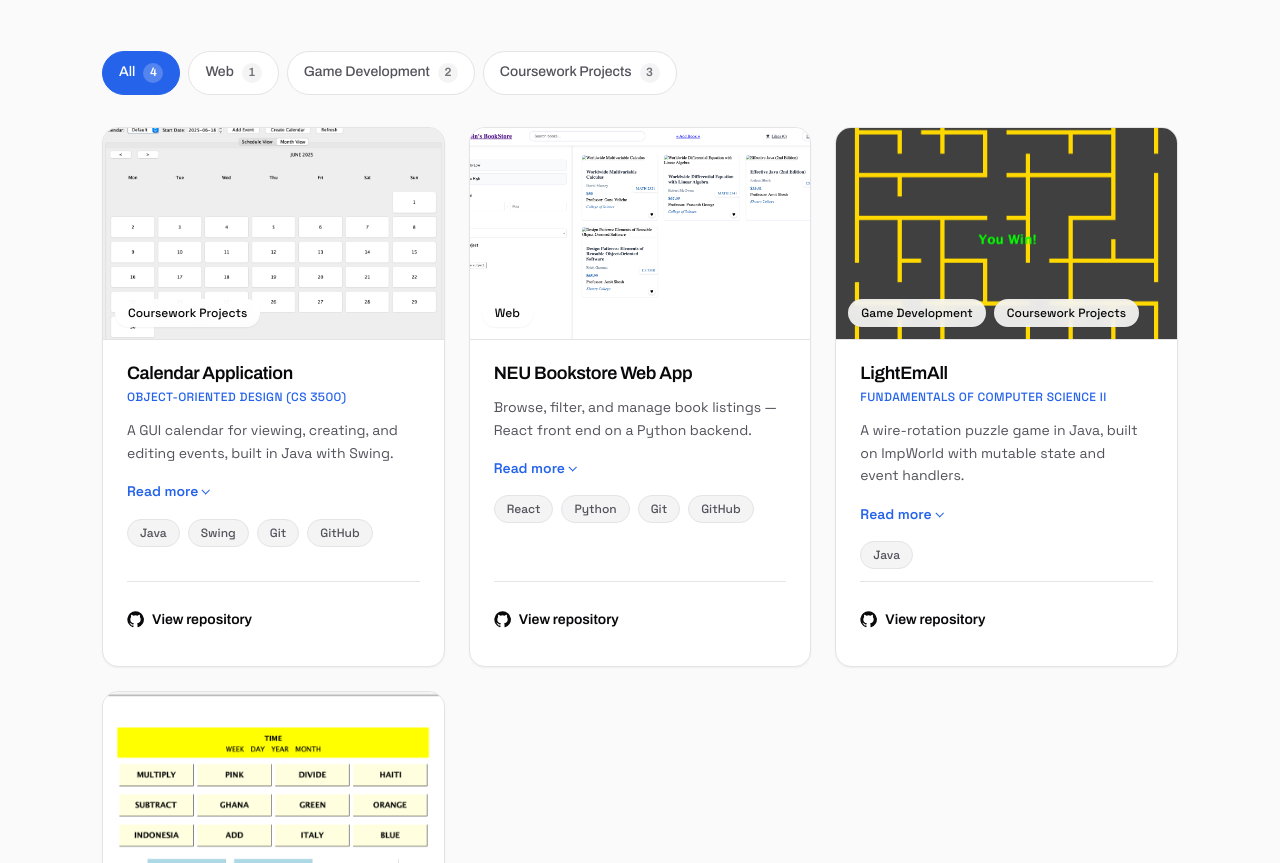
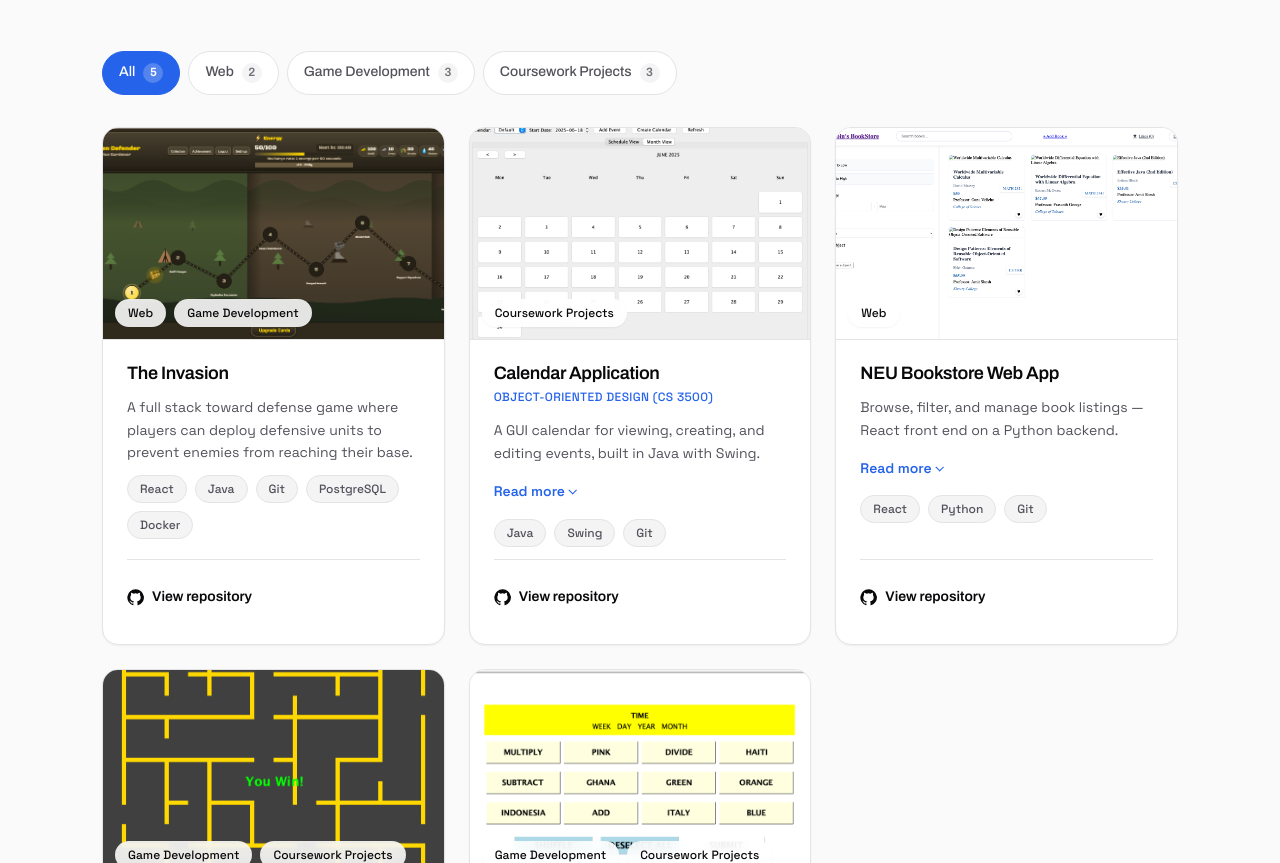
Before and after one commit to Jadeni77/XiaobinMei, a React (Vite) app: page / in a window 1280 px wide. Shown: the part 6140-7003 px from the top of the page. Built offline with nearby package versions, Linux system fonts and the light colour scheme.

Commit message:
add invasion to project section

```diff
--- a/src/data/projects.js
+++ b/src/data/projects.js
@@ -3,6 +3,7 @@ import MyWeb from "../assets/projectimage/myweb.png";
 import NEUBookstore from "../assets/projectimage/bookstore.png";
 import LightEmAll from "../assets/projectimage/LightEmAll.png";
 import Connections from "../assets/projectimage/Connections.png";
+import Invasion from "../assets/projectimage/theinvasion.png";
 
 export const projectCategories = [
   "All",
@@ -15,31 +16,43 @@ export const projectCategories = [
 export const projects = [
   {
     id: 1,
+    title: "The Invasion",
+    blurb:
+      "A full stack toward defense game where players can deploy defensive units to prevent enemies from reaching their base.",
+    description:
+      "",
+    category: ["Web", "Game Development"],
+    technologies: ["React", "Java", "Git", "PostgreSQL", "Docker"],
+    github: "https://github.com/Jadeni77/The_Invasion",
+    projectImage: Invasion,
+  },
+  {
+    id: 2,
     title: "Calendar Application",
     blurb:
       "A GUI calendar for viewing, creating, and editing events, built in Java with Swing.",
     description:
       "Built in Java for the Object-Oriented Design course. This GUI-based calendar supports viewing, creating, and editing events using the Java Swing library.",
     category: ["Coursework Projects"],
-    technologies: ["Java", "Swing", "Git", "GitHub"],
+    technologies: ["Java", "Swing", "Git"],
     course: "Object-Oriented Design (CS 3500)",
     github: "https://github.com/Jadeni77/Calendar/tree/main",
     projectImage: CalendarImage,
   },
   {
-    id: 2,
+    id: 3,
     title: "NEU Bookstore Web App",
     blurb:
       "Browse, filter, and manage book listings — React front end on a Python backend.",
     description:
       "A web application that lets users browse, filter, and manage book listings. Built with a focus on front-end design and interactivity using React, with a Python backend and a database tracking the data displayed on the site.",
     category: ["Web"],
-    technologies: ["React", "Python", "Git", "GitHub"],
+    technologies: ["React", "Python", "Git"],
     github: "https://github.com/oasis-2025-charles-alpha/app",
     projectImage: NEUBookstore,
   },
   {
-    id: 3,
+    id: 4,
     title: "LightEmAll",
     blurb:
       "A wire-rotation puzzle game in Java, built on ImpWorld with mutable state and event handlers.",
@@ -52,7 +65,7 @@ export const projects = [
     projectImage: LightEmAll,
   },
   {
-    id: 4,
+    id: 5,
     title: "Connections",
     blurb:
       "A word-grouping puzzle game in Java, driven by mouse and keyboard event handling.",
```
Also changed, not shown: src/assets/projectimage/theinvasion.png (added).
